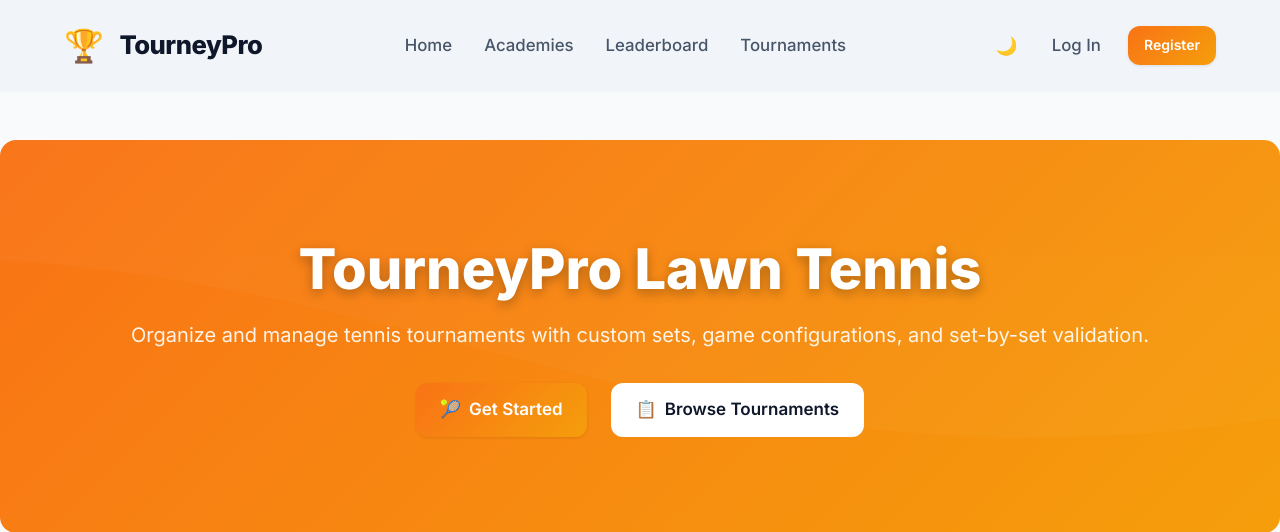
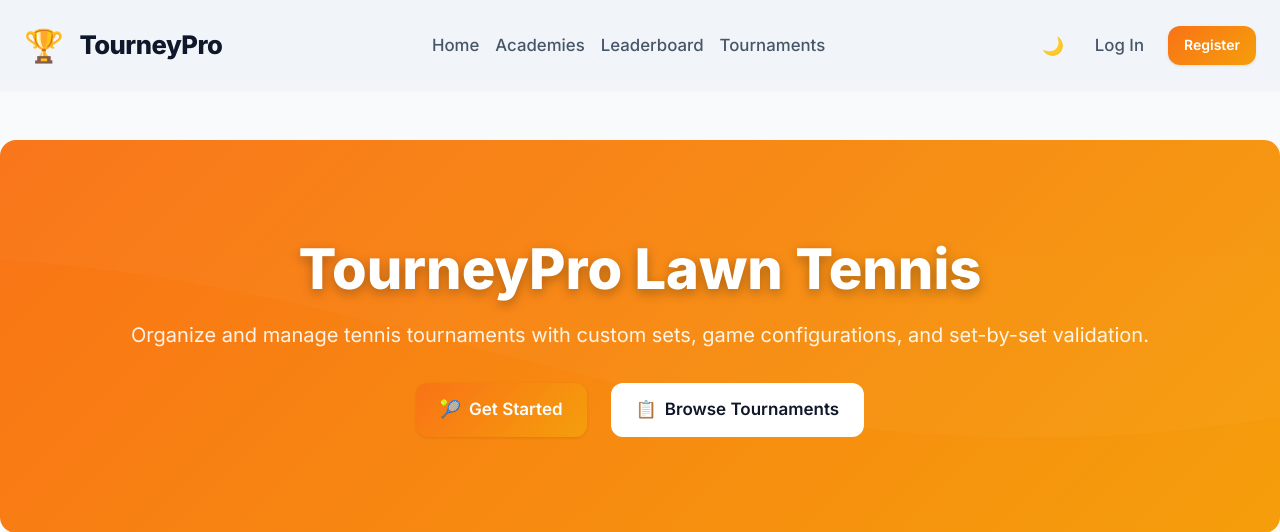
Before and after one commit to rahilmehta-24/TourneyPro, a Flask app: page / in a window 1280 px wide. Shown: the top 532 px of the page. Run offline with Flask 3, Linux system fonts and the light colour scheme; some libraries are stand-ins or nearby versions.

Commit message:
style: adjust navigation layout spacing and add maximum width constraint

```diff
--- a/app/web/static/css/style.css
+++ b/app/web/static/css/style.css
@@ -143,7 +143,8 @@ h6 {
     display: flex;
     justify-content: space-between;
     align-items: center;
-    gap: 2rem;
+    gap: 1rem;
+    max-width: 1400px;
 }
 
 .logo {
@@ -155,6 +156,7 @@ h6 {
     font-size: 1.6rem;
     font-weight: 800;
     letter-spacing: -0.5px;
+    flex-shrink: 0;
 }
 
 .logo-icon {
@@ -168,7 +170,7 @@ h6 {
 .nav-links-main {
     display: flex;
     align-items: center;
-    gap: 2rem;
+    gap: 1rem;
     flex: 1;
     justify-content: center;
 }
@@ -176,7 +178,8 @@ h6 {
 .nav-user-actions {
     display: flex;
     align-items: center;
-    gap: 1.2rem;
+    gap: 1rem;
+    flex-shrink: 0;
 }
 
 .nav-link {
```
